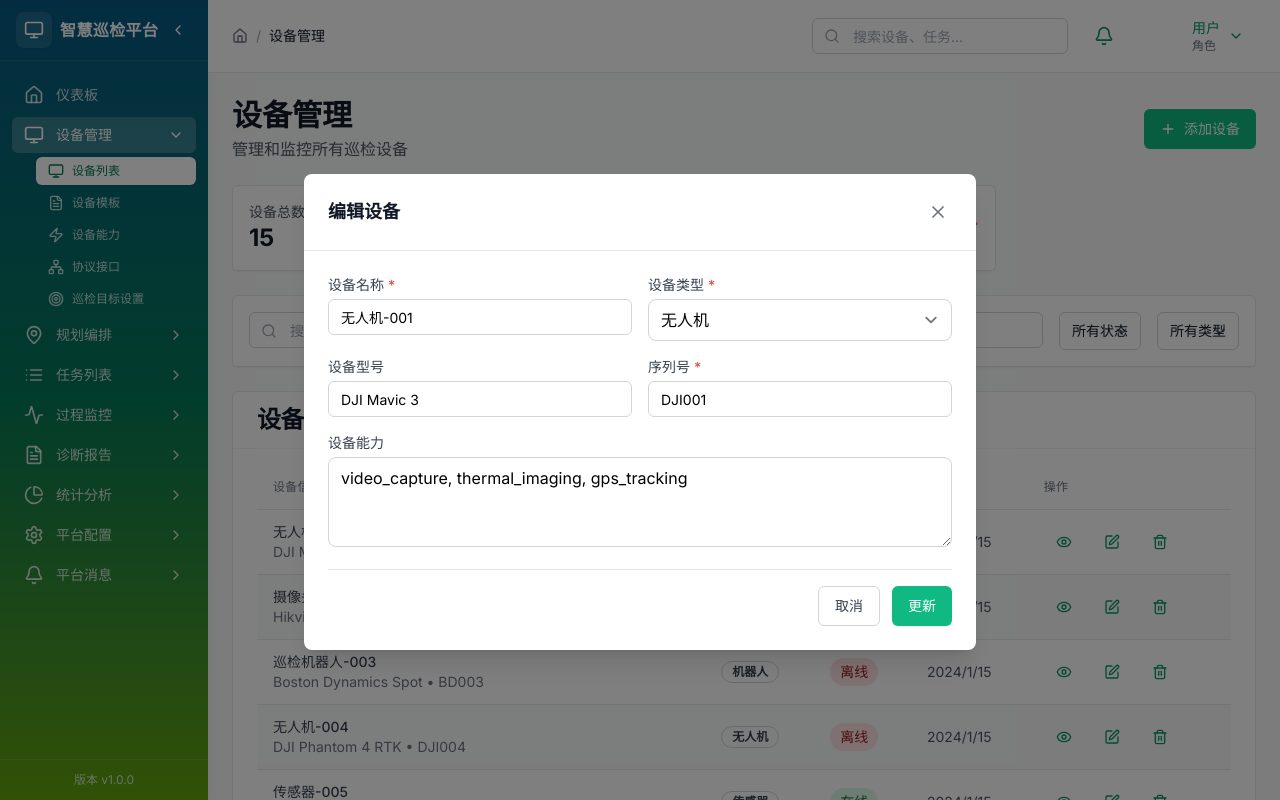
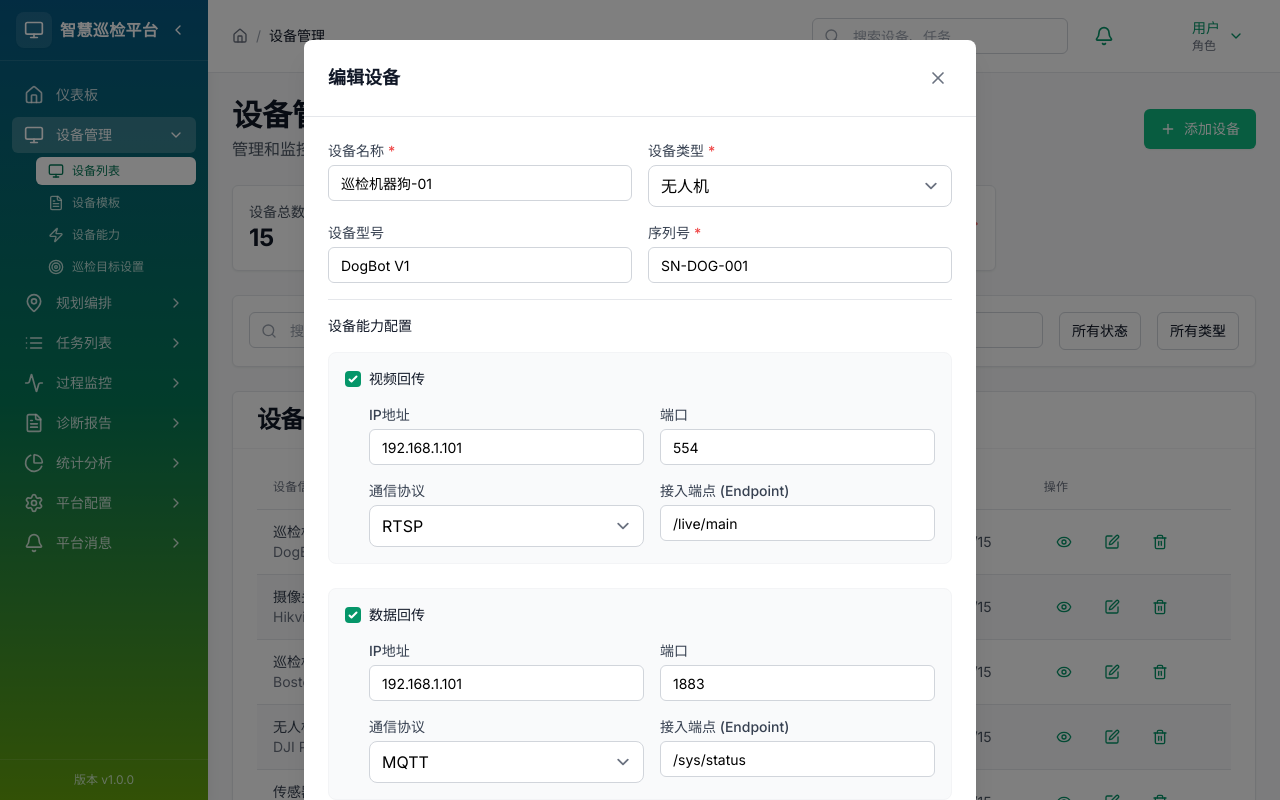
Before and after one commit to wangpeng1017/0718xunjianpingtai, a React (Vite) app in the folder inspection-platform-frontend/: page /devices in a window 1280 px wide. Both pictures are taken after a click on the button 1111 px from the left and 541 px from the top of the page. Built offline with nearby package versions, Linux system fonts and the light colour scheme.

Commit message:
feat: refactor device capabilities with structured network config and remove protocol menu

```diff
--- a/inspection-platform-frontend/src/components/layout/Sidebar.tsx
+++ b/inspection-platform-frontend/src/components/layout/Sidebar.tsx
@@ -47,7 +47,6 @@ const navigationItems: NavigationItem[] = [
       { id: 'device-list', label: '设备列表', icon: Monitor, path: '/devices' },
       { id: 'device-templates', label: '设备模板', icon: FileText, path: '/device-templates' },
       { id: 'device-capabilities', label: '设备能力', icon: Zap, path: '/device-capabilities' },
-      { id: 'protocol-interface', label: '协议接口', icon: Network, path: '/devices/protocols' },
       { id: 'inspection-targets', label: '巡检目标设置', icon: Target, path: '/devices/targets' },
     ],
   },
@@ -236,8 +235,8 @@ export function Sidebar({ className }: SidebarProps) {
                 key={child.id}
                 to={child.path!}
                 className={`flex items-center px-3 py-1.5 ml-6 text-xs rounded-md transition-colors ${isActive(child.path!)
-                    ? 'bg-white text-emerald-700 shadow-sm'
-                    : 'text-emerald-50/80 hover:bg-white/10 hover:text-white'
+                  ? 'bg-white text-emerald-700 shadow-sm'
+                  : 'text-emerald-50/80 hover:bg-white/10 hover:text-white'
                   }`}
               >
                 <child.icon className="h-4 w-4 mr-2" />
--- a/inspection-platform-frontend/src/features/devices/DeviceCapabilities.tsx
+++ b/inspection-platform-frontend/src/features/devices/DeviceCapabilities.tsx
@@ -6,17 +6,12 @@ import {
   Trash2,
   Settings,
   Play,
-  Pause,
-  Upload,
-  Download,
   Eye,
   Cpu,
   Database,
-  Wifi,
+  Navigation,
   Camera,
-  Mic,
-  Navigation,
-  Thermometer
+  Mic
 } from 'lucide-react';
 import { Card, CardContent, CardHeader, CardTitle } from '../../components/ui/Card';
 import { Button } from '../../components/ui/Button';
@@ -41,7 +36,7 @@ interface DeviceCapability {
   parameters: {
     [key: string]: {
       type: 'string' | 'number' | 'boolean' | 'array' | 'object';
-      value: any;
+      value: unknown;
       required: boolean;
       description: string;
     };
@@ -124,7 +119,7 @@ const mockCapabilities: DeviceCapability[] = [
     category: 'data',
     description: '红外热成像数据采集和温度分析',
     deviceId: 'device-1',
-    deviceName: '巡检无人机-01',
+    deviceName: '巡检机器狗-01',
     status: 'active',
     dataTypes: ['thermal/raw', 'temperature/celsius'],
     parameters: {
@@ -275,7 +270,7 @@ function CapabilityForm({ capability, onSubmit, onCancel }: CapabilityFormProps)
 
     try {
       JSON.parse(formData.parametersJson);
-    } catch (e) {
+    } catch {
       newErrors.parametersJson = 'JSON格式错误';
     }
 
@@ -291,7 +286,8 @@ function CapabilityForm({ capability, onSubmit, onCancel }: CapabilityFormProps)
     }
 
     const selectedDevice = devices.find(d => d.value === formData.deviceId);
-    const { parametersJson, ...formDataBase } = formData;
+    const formDataBase = { ...formData } as any;
+    delete formDataBase.parametersJson;
 
     const capabilityData: Partial<DeviceCapability> = {
       ...formDataBase,
--- a/inspection-platform-frontend/src/features/devices/DeviceList.tsx
+++ b/inspection-platform-frontend/src/features/devices/DeviceList.tsx
@@ -2,15 +2,11 @@ import React from 'react';
 import {
   Plus,
   Search,
-  Filter,
   Edit,
   Trash2,
   Eye,
   Wifi,
   Settings,
-  MoreHorizontal,
-  Monitor,
-  Play,
 } from 'lucide-react';
 import { Card, CardContent, CardHeader, CardTitle } from '../../components/ui/Card';
 import { Button } from '../../components/ui/Button';
@@ -18,7 +14,7 @@ import { Input } from '../../components/ui/Input';
 import { Badge } from '../../components/ui/Badge';
 import { Table, TableBody, TableCell, TableHead, TableHeader, TableRow } from '../../components/ui/Table';
 import { Modal, ModalFooter, ConfirmModal } from '../../components/ui/Modal';
-import { Form, FormField, Select, TextArea } from '../../components/ui/Form';
+import { Form, FormField, Select } from '../../components/ui/Form';
 import { StatusBadge } from '../../components/ui/StatusBadge';
 import { useDevices, useDeviceStore } from '../../stores/useDeviceStore';
 import { mockDevices } from '../../mocks/data';
@@ -35,10 +31,14 @@ interface DeviceFormProps {
 function DeviceForm({ device, onSubmit, onCancel }: DeviceFormProps) {
   const [formData, setFormData] = React.useState({
     name: device?.name || '',
-    type: device?.type || '',
+    type: device?.type || 'camera',
     model: device?.model || '',
     serialNumber: device?.serialNumber || '',
-    capabilities: device?.capabilities?.join(', ') || '',
+    capabilities: device?.capabilities || [
+      { type: 'video', enabled: false, ip: '', port: 554, protocol: 'RTSP', endpoint: '' },
+      { type: 'image', enabled: false, ip: '', port: 80, protocol: 'HTTP', endpoint: '' },
+      { type: 'data', enabled: false, ip: '', port: 1883, protocol: 'MQTT', endpoint: '' },
+    ],
   });
 
   const [errors, setErrors] = React.useState<Record<string, string>>({});
@@ -50,10 +50,10 @@ function DeviceForm({ device, onSubmit, onCancel }: DeviceFormProps) {
     { value: 'sensor', label: '传感器' },
   ];
 
-  const statusOptions = [
+  /* const statusOptions = [
     { value: 'online', label: '在线' },
     { value: 'offline', label: '离线' },
-  ];
+  ]; */
 
   const validateForm = () => {
     const newErrors: Record<string, string> = {};
@@ -82,7 +82,7 @@ function DeviceForm({ device, onSubmit, onCancel }: DeviceFormProps) {
     const deviceData: Partial<Device> = {
       ...formData,
       type: formData.type as Device['type'],
-      capabilities: formData.capabilities.split(',').map(c => c.trim()).filter(Boolean),
+      capabilities: formData.capabilities.filter(c => c.enabled),
       lastUpdate: new Date().toISOString(),
     };
 
@@ -94,6 +94,32 @@ function DeviceForm({ device, onSubmit, onCancel }: DeviceFormProps) {
 
     onSubmit(deviceData);
   };
+
+  const handleCapabilityToggle = (type: 'video' | 'image' | 'data') => {
+    setFormData(prev => ({
+      ...prev,
+      capabilities: prev.capabilities.map(c =>
+        c.type === type ? { ...c, enabled: !c.enabled } : c
+      )
+    }));
+  };
+
+  const updateCapabilityField = (type: 'video' | 'image' | 'data', field: string, value: string | number | boolean) => {
+    setFormData(prev => ({
+      ...prev,
+      capabilities: prev.capabilities.map(c =>
+        c.type === type ? { ...c, [field]: value } : c
+      )
+    }));
+  };
+
+  const protocolOptions = [
+    { value: 'MQTT', label: 'MQTT' },
+    { value: 'HTTP', label: 'HTTP' },
+    { value: 'RTSP', label: 'RTSP' },
+    { value: 'WebSocket', label: 'WebSocket' },
+    { value: 'TCP', label: 'TCP' },
+  ];
 
   return (
     <Form onSubmit={handleSubmit}>
@@ -134,14 +160,61 @@ function DeviceForm({ device, onSubmit, onCancel }: DeviceFormProps) {
 
       </div>
 
-      <FormField label="设备能力" className="col-span-2">
-        <TextArea
-          value={formData.capabilities}
-          onChange={(value) => setFormData({ ...formData, capabilities: value })}
-          placeholder="请输入设备能力，用逗号分隔"
-          rows={3}
-        />
-      </FormField>
+      <div className="mt-6 border-t pt-4">
+        <h3 className="text-sm font-medium text-gray-900 mb-4">设备能力配置</h3>
+        <div className="space-y-6">
+          {formData.capabilities.map((cap) => (
+            <div key={cap.type} className="bg-gray-50 p-4 rounded-lg border border-gray-100">
+              <div className="flex items-center mb-4">
+                <input
+                  type="checkbox"
+                  id={`cap-${cap.type}`}
+                  checked={cap.enabled}
+                  onChange={() => handleCapabilityToggle(cap.type)}
+                  className="h-4 w-4 text-emerald-600 focus:ring-emerald-500 border-gray-300 rounded"
+                />
+                <label htmlFor={`cap-${cap.type}`} className="ml-2 block text-sm font-medium text-gray-900">
+                  {cap.type === 'video' ? '视频回传' : cap.type === 'image' ? '图像回传' : '数据回传'}
+                </label>
+              </div>
+
+              {cap.enabled && (
+                <div className="grid grid-cols-1 md:grid-cols-2 gap-4 ml-6">
+                  <FormField label="IP地址">
+                    <Input
+                      value={cap.ip}
+                      onChange={(e) => updateCapabilityField(cap.type, 'ip', e.target.value)}
+                      placeholder="例如: 192.168.1.100"
+                    />
+                  </FormField>
+                  <FormField label="端口">
+                    <Input
+                      type="number"
+                      value={cap.port}
+                      onChange={(e) => updateCapabilityField(cap.type, 'port', parseInt(e.target.value) || 0)}
+                      placeholder="端口号"
+                    />
+                  </FormField>
+                  <FormField label="通信协议">
+                    <Select
+                      value={cap.protocol}
+                      onChange={(val) => updateCapabilityField(cap.type, 'protocol', val)}
+                      options={protocolOptions}
+                    />
+                  </FormField>
+                  <FormField label="接入端点 (Endpoint)">
+                    <Input
+                      value={cap.endpoint}
+                      onChange={(e) => updateCapabilityField(cap.type, 'endpoint', e.target.value)}
+                      placeholder="例如: /stream/live"
+                    />
+                  </FormField>
+                </div>
+              )}
+            </div>
+          ))}
+        </div>
+      </div>
 
       <ModalFooter>
         <Button type="button" variant="outline" onClick={onCancel}>
@@ -198,10 +271,10 @@ function DeviceList() {
   };
 
   // 状态映射
-  const statusMap = {
+  /* const statusMap = {
     online: '在线',
     offline: '离线',
-  };
+  }; */
 
   // 事件处理函数
   const handleViewDevice = (device: Device) => {
--- a/inspection-platform-frontend/src/mocks/data.ts
+++ b/inspection-platform-frontend/src/mocks/data.ts
@@ -15,30 +15,38 @@ export const mockUser: User = {
 export const mockDevices: Device[] = [
   {
     id: 'device-1',
-    name: '无人机-001',
+    name: '巡检机器狗-01',
     type: 'drone',
     status: 'online',
-    capabilities: ['video_capture', 'thermal_imaging', 'gps_tracking'],
+    capabilities: [
+      { type: 'video', enabled: true, ip: '192.168.1.101', port: 554, protocol: 'RTSP', endpoint: '/live/main' },
+      { type: 'data', enabled: true, ip: '192.168.1.101', port: 1883, protocol: 'MQTT', endpoint: '/sys/status' }
+    ],
     lastUpdate: '2024-01-15T10:30:00Z',
-    model: 'DJI Mavic 3',
-    serialNumber: 'DJI001',
+    model: 'DogBot V1',
+    serialNumber: 'SN-DOG-001',
   },
   {
     id: 'device-2',
     name: '摄像头-002',
     type: 'camera',
     status: 'online',
-    capabilities: ['video_capture', 'motion_detection'],
+    capabilities: [
+      { type: 'video', enabled: true, ip: '192.168.1.102', port: 554, protocol: 'RTSP', endpoint: '/h264/ch1/main' }
+    ],
     lastUpdate: '2024-01-15T10:25:00Z',
     model: 'Hikvision DS-2CD2T47G1',
     serialNumber: 'HIK002',
   },
   {
     id: 'device-3',
-    name: '巡检机器人-003',
+    name: '巡检机器狗-003',
     type: 'robot',
     status: 'offline',
-    capabilities: ['autonomous_navigation', 'obstacle_detection', 'data_collection'],
+    capabilities: [
+      { type: 'video', enabled: true, ip: '192.168.1.103', port: 554, protocol: 'RTSP', endpoint: '/live' },
+      { type: 'data', enabled: true, ip: '192.168.1.103', port: 1883, protocol: 'MQTT', endpoint: '/status' }
+    ],
     lastUpdate: '2024-01-15T09:45:00Z',
     model: 'Boston Dynamics Spot',
     serialNumber: 'BD003',
@@ -48,7 +56,9 @@ export const mockDevices: Device[] = [
     name: '无人机-004',
     type: 'drone',
     status: 'offline',
-    capabilities: ['video_capture', 'lidar_scanning', 'gps_tracking'],
+    capabilities: [
+      { type: 'video', enabled: true, ip: '192.168.1.104', port: 554, protocol: 'RTSP', endpoint: '/live' }
+    ],
     lastUpdate: '2024-01-15T08:15:00Z',
     model: 'DJI Phantom 4 RTK',
     serialNumber: 'DJI004',
@@ -58,7 +68,9 @@ export const mockDevices: Device[] = [
     name: '传感器-005',
     type: 'sensor',
     status: 'online',
-    capabilities: ['temperature_monitoring', 'humidity_monitoring', 'air_quality'],
+    capabilities: [
+      { type: 'data', enabled: true, ip: '192.168.1.105', port: 1883, protocol: 'MQTT', endpoint: '/sensor/data' }
+    ],
     lastUpdate: '2024-01-15T10:35:00Z',
     model: 'Bosch BME680',
     serialNumber: 'BSH005',
@@ -68,17 +80,22 @@ export const mockDevices: Device[] = [
     name: '摄像头-006',
     type: 'camera',
     status: 'offline',
-    capabilities: ['video_capture', 'night_vision', 'motion_detection'],
+    capabilities: [
+      { type: 'video', enabled: true, ip: '192.168.1.106', port: 554, protocol: 'RTSP', endpoint: '/live' }
+    ],
     lastUpdate: '2024-01-15T07:20:00Z',
     model: 'Dahua IPC-HFW5831E',
     serialNumber: 'DH006',
   },
   {
     id: 'device-7',
-    name: '巡检机器人-007',
+    name: '巡检机器狗-007',
     type: 'robot',
     status: 'online',
-    capabilities: ['autonomous_navigation', 'thermal_imaging', 'gas_detection'],
+    capabilities: [
+      { type: 'video', enabled: true, ip: '192.168.1.107', port: 554, protocol: 'RTSP', endpoint: '/live' },
+      { type: 'data', enabled: true, ip: '192.168.1.107', port: 1883, protocol: 'MQTT', endpoint: '/data' }
+    ],
     lastUpdate: '2024-01-15T10:40:00Z',
     model: 'ANYbotics ANYmal',
     serialNumber: 'ANY007',
@@ -88,7 +105,9 @@ export const mockDevices: Device[] = [
     name: '无人机-008',
     type: 'drone',
     status: 'online',
-    capabilities: ['video_capture', 'multispectral_imaging', 'gps_tracking'],
+    capabilities: [
+      { type: 'video', enabled: true, ip: '192.168.1.108', port: 554, protocol: 'RTSP', endpoint: '/live' }
+    ],
     lastUpdate: '2024-01-15T10:28:00Z',
     model: 'DJI Matrice 300 RTK',
     serialNumber: 'DJI008',
@@ -98,7 +117,10 @@ export const mockDevices: Device[] = [
     name: '测温云台',
     type: 'camera',
     status: 'online',
-    capabilities: ['video_capture', 'thermal_imaging', 'ptz_control'],
+    capabilities: [
+      { type: 'video', enabled: true, ip: '192.168.1.109', port: 554, protocol: 'RTSP', endpoint: '/live' },
+      { type: 'image', enabled: true, ip: '192.168.1.109', port: 80, protocol: 'HTTP', endpoint: '/capture' }
+    ],
     lastUpdate: '2024-01-15T10:50:00Z',
     model: '测温云台 V1',
     serialNumber: 'PTZ-TEMP-001',
@@ -108,7 +130,9 @@ export const mockDevices: Device[] = [
     name: '可见光云台',
     type: 'camera',
     status: 'online',
-    capabilities: ['video_capture', 'ptz_control'],
+    capabilities: [
+      { type: 'video', enabled: true, ip: '192.168.1.110', port: 554, protocol: 'RTSP', endpoint: '/live' }
+    ],
     lastUpdate: '2024-01-15T10:52:00Z',
     model: '可见光云台 V1',
     serialNumber: 'PTZ-VIS-001',
@@ -118,7 +142,10 @@ export const mockDevices: Device[] = [
     name: '漏油检测云台',
     type: 'camera',
     status: 'online',
-    capabilities: ['video_capture', 'infrared_imaging', 'oil_leak_detection', 'ptz_control'],
+    capabilities: [
+      { type: 'video', enabled: true, ip: '192.168.1.111', port: 554, protocol: 'RTSP', endpoint: '/live' },
+      { type: 'data', enabled: true, ip: '192.168.1.111', port: 1883, protocol: 'MQTT', endpoint: '/leak' }
+    ],
     lastUpdate: '2024-01-15T10:54:00Z',
     model: '漏油检测云台 V1',
     serialNumber: 'PTZ-OIL-001',
@@ -128,7 +155,9 @@ export const mockDevices: Device[] = [
     name: '在线式声像仪',
     type: 'sensor',
     status: 'online',
-    capabilities: ['acoustic_imaging', 'temperature_monitoring'],
+    capabilities: [
+      { type: 'data', enabled: true, ip: '192.168.1.112', port: 1883, protocol: 'MQTT', endpoint: '/acoustic' }
+    ],
     lastUpdate: '2024-01-15T10:56:00Z',
     model: '在线声像仪 V1',
     serialNumber: 'ACOUSTIC-001',
@@ -138,7 +167,10 @@ export const mockDevices: Device[] = [
     name: '双镜头云台+声像仪一体云台',
     type: 'camera',
     status: 'online',
-    capabilities: ['video_capture', 'thermal_imaging', 'acoustic_imaging', 'ptz_control'],
+    capabilities: [
+      { type: 'video', enabled: true, ip: '192.168.1.113', port: 554, protocol: 'RTSP', endpoint: '/live' },
+      { type: 'image', enabled: true, ip: '192.168.1.113', port: 80, protocol: 'HTTP', endpoint: '/thermal' }
+    ],
     lastUpdate: '2024-01-15T10:58:00Z',
     model: '双镜头声像一体云台 V1',
     serialNumber: 'PTZ-DUAL-ACOUSTIC-001',
@@ -148,7 +180,9 @@ export const mockDevices: Device[] = [
     name: 'TDLAS检测云台',
     type: 'sensor',
     status: 'online',
-    capabilities: ['gas_detection', 'tdlas_detection', 'ptz_control'],
+    capabilities: [
+      { type: 'data', enabled: true, ip: '192.168.1.114', port: 1883, protocol: 'MQTT', endpoint: '/gas' }
+    ],
     lastUpdate: '2024-01-15T11:00:00Z',
     model: 'TDLAS 云台 V1',
     serialNumber: 'PTZ-TDLAS-001',
@@ -158,7 +192,9 @@ export const mockDevices: Device[] = [
     name: '边缘分析主机',
     type: 'sensor',
     status: 'online',
-    capabilities: ['edge_computing', 'ai_inference', 'data_aggregation'],
+    capabilities: [
+      { type: 'data', enabled: true, ip: '192.168.1.115', port: 1883, protocol: 'MQTT', endpoint: '/edge' }
+    ],
     lastUpdate: '2024-01-15T11:02:00Z',
     model: '边缘分析主机 V1',
     serialNumber: 'EDGE-HOST-001',
@@ -614,13 +650,10 @@ export const generateMockDevices = (count: number = 30): Device[] => {
       name: `${type === 'camera' ? '摄像头' : type === 'drone' ? '无人机' : type === 'robot' ? '机器人' : '传感器'}-${String(i + 1).padStart(3, '0')}`,
       type,
       status,
-      capabilities: type === 'camera'
-        ? ['video_capture', 'motion_detection']
-        : type === 'drone'
-          ? ['video_capture', 'thermal_imaging', 'gps_tracking']
-          : type === 'robot'
-            ? ['autonomous_navigation', 'obstacle_detection', 'data_collection']
-            : ['temperature_monitoring', 'humidity_monitoring', 'air_quality'],
+      capabilities: [
+        { type: 'video', enabled: type === 'camera' || type === 'drone', ip: `192.168.1.${100 + i}`, port: 554, protocol: 'RTSP', endpoint: '/live' },
+        { type: 'data', enabled: true, ip: `192.168.1.${100 + i}`, port: 1883, protocol: 'MQTT', endpoint: '/data' }
+      ],
       lastUpdate: new Date(Date.now() - Math.random() * 86400000).toISOString(),
       model: `Model-${type.toUpperCase()}-${i + 1}`,
       serialNumber: `SN${String(i + 1).padStart(6, '0')}`,
--- a/inspection-platform-frontend/src/types/index.ts
+++ b/inspection-platform-frontend/src/types/index.ts
@@ -1,10 +1,18 @@
-// 设备相关类型
+export interface DeviceCapabilityConfig {
+  type: 'video' | 'image' | 'data';
+  ip?: string;
+  port?: number;
+  protocol?: string;
+  endpoint?: string;
+  enabled: boolean;
+}
+
 export interface Device {
   id: string;
   name: string;
   type: 'camera' | 'drone' | 'robot' | 'sensor';
   status: 'online' | 'offline';
-  capabilities: string[];
+  capabilities: DeviceCapabilityConfig[];
   lastUpdate: string;
   model?: string;
   serialNumber?: string;
```
